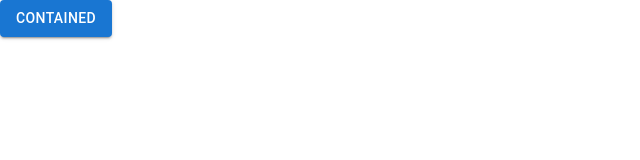
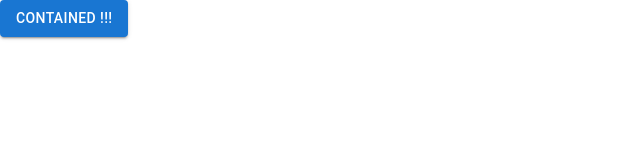
Before and after one commit to koshmaymm/list, a React (Create React App) app: page / in a window 1280 px wide. Shown: the top 160 px of the page, without its empty margins (0-640 px from the left). Built offline with nearby package versions, Linux system fonts and the light colour scheme.

Commit message:
added router and 404 page

```diff
--- a/package.json
+++ b/package.json
@@ -15,6 +15,7 @@
     "@types/react-dom": "^18.0.11",
     "react": "^18.2.0",
     "react-dom": "^18.2.0",
+    "react-router-dom": "^6.8.1",
     "react-scripts": "5.0.1",
     "typescript": "^4.9.5",
     "web-vitals": "^2.1.4"
--- /dev/null
+++ b/src/components/app/index.tsx
@@ -0,0 +1,19 @@
+import { BrowserRouter as Router, Route, Routes } from 'react-router-dom';
+import Layout from '../layout/index'
+import MainPage from '../../pages/MainPage';
+import NotFoundPage from '../../pages/NotFoundPage';
+
+const App = () => {
+  return (
+    <Router>
+      <Layout>
+        <Routes>
+          <Route path="/" element={<MainPage />} />
+          <Route path="*" element={<NotFoundPage />} />
+        </Routes>
+      </Layout>
+    </Router>
+  );
+}
+
+export default App;
--- /dev/null
+++ b/src/components/layout/index.tsx
@@ -0,0 +1,17 @@
+import { ReactNode } from "react";
+
+interface LayoutProps {
+    children?: ReactNode
+}
+
+const Layout = ({ children }: LayoutProps) => {
+    return (
+        <div className="app">
+            {/* <Header /> */}
+            <main className="main">{children}</main>
+            {/* <Footer /> */}
+        </div>
+    )
+}
+
+export default Layout
--- a/src/index.css
+++ b/src/index.css
@@ -8,3 +8,7 @@ body {
   -webkit-font-smoothing: antialiased;
   -moz-osx-font-smoothing: grayscale;
 }
+
+a.link {
+  text-decoration: none;
+}
--- a/src/index.tsx
+++ b/src/index.tsx
@@ -1,8 +1,8 @@
 import React from 'react';
 import ReactDOM from 'react-dom/client';
+import App from './components/app';
+import reportWebVitals from './reportWebVitals';
 import './index.css';
-import App from './App';
-import reportWebVitals from './reportWebVitals';
 
 const root = ReactDOM.createRoot(
   document.getElementById('root') as HTMLElement
--- /dev/null
+++ b/src/pages/MainPage/index.tsx
@@ -0,0 +1,9 @@
+import Button from '@mui/material/Button';
+
+const MainPage = () => {
+    return (
+        <div className="main-page"><Button variant="contained">Contained !!!</Button></div>
+    )
+}
+
+export default MainPage;
--- /dev/null
+++ b/src/pages/NotFoundPage/index.css
@@ -0,0 +1,7 @@
+.not-found-page {
+    display: flex;
+    flex-direction: column;
+    align-items: center;
+    justify-content: center;
+    height: 100vh;
+}
--- /dev/null
+++ b/src/pages/NotFoundPage/index.tsx
@@ -0,0 +1,16 @@
+import { Link as ReactLink } from "react-router-dom";
+import Button from '@mui/material/Button';
+import './index.css';
+
+const NotFoundPage = () => {
+    return (
+        <div className="not-found-page">
+            <h1>Page not found</h1>
+            <ReactLink to="/" className="link">
+                <Button variant="text">Go to main page !</Button>
+            </ReactLink>
+        </div>
+    )
+}
+
+export default NotFoundPage;
```
Also changed, not shown: 2 other files (tests, documents, lock files or other folders).
